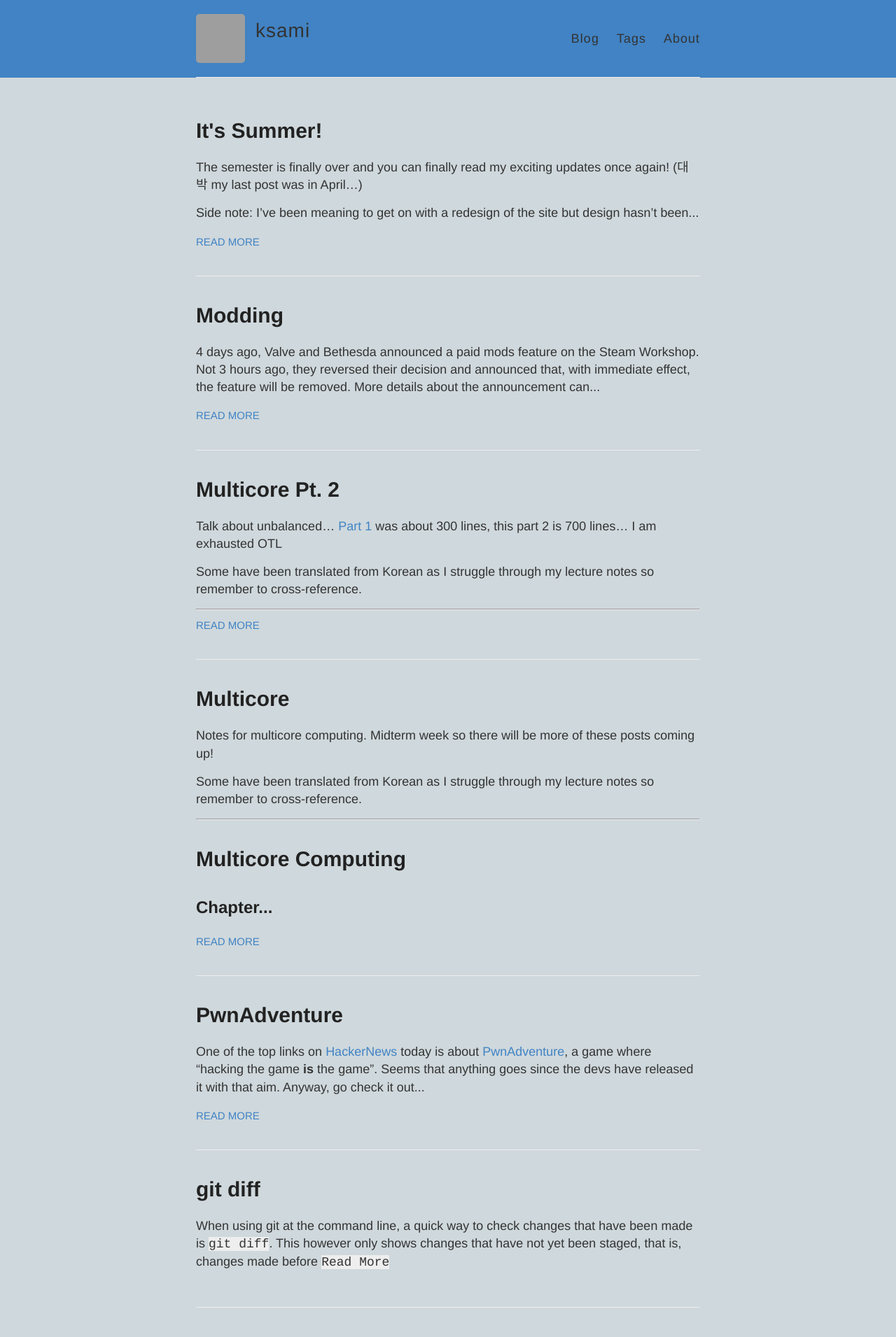
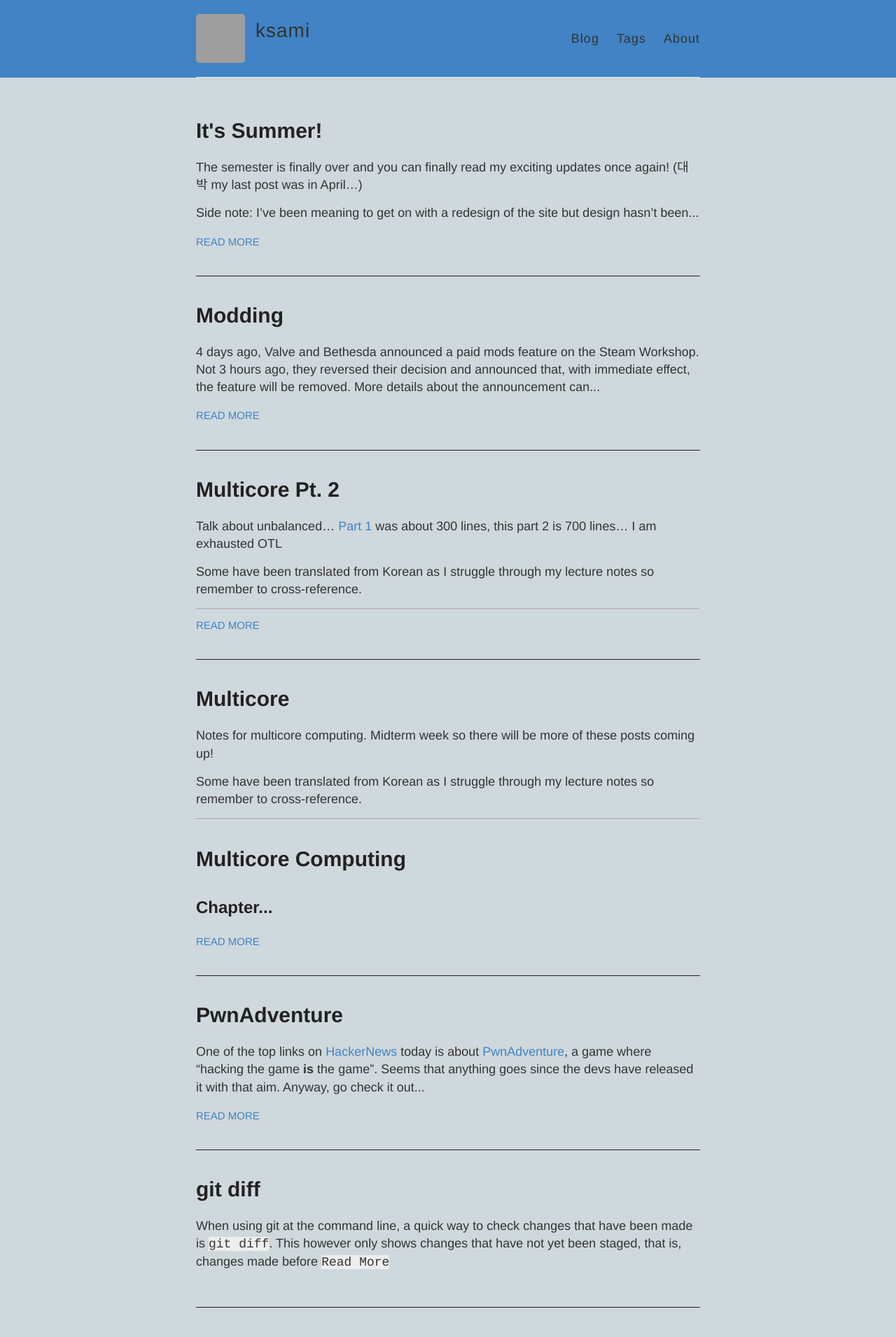
Before and after one commit to ksami/ksami.github.io, a Jekyll site: the page built from index.html, in a window 1280 px wide. Shown: the top 1911 px of the page at 70% size. Built offline with Jekyll 4.4.1, drawn with Linux system fonts in a browser that asks for light colours; Markdown is read by kramdown in place of the engine named in the settings; the list of posts is cut into pages by our own code; comment, search, counter and statistics services are not loaded; grey boxes are pictures that could not be loaded.

Commit message:
style and pagination test

```diff
--- a/_config.yml
+++ b/_config.yml
@@ -20,7 +20,7 @@ avatar: https://avatars1.githubusercontent.com/u/2187904?v=3&s=96
 # Includes an icon in the footer for each username you enter
 footer-links:
   dribbble:
-  email: ksami.ihide@gmail.com
+  email:
   facebook:
   flickr:
   github: ksami
@@ -52,7 +52,7 @@ baseurl: ""
 paginate: 5
 
 # Path to pages
-paginate_path: "/page=:num"
+#paginate_path: "/page:num"
 
 #
 # !! You don't need to change any of the configuration flags below !!
--- a/style.scss
+++ b/style.scss
@@ -244,7 +244,7 @@ nav {
 
 .posts > .post {
   padding-bottom: 2em;
-  border-bottom: 1px solid $lightGray;
+  border-bottom: 1px solid $darkerGray;
 }
 
 .posts > .post:last-child {
```
